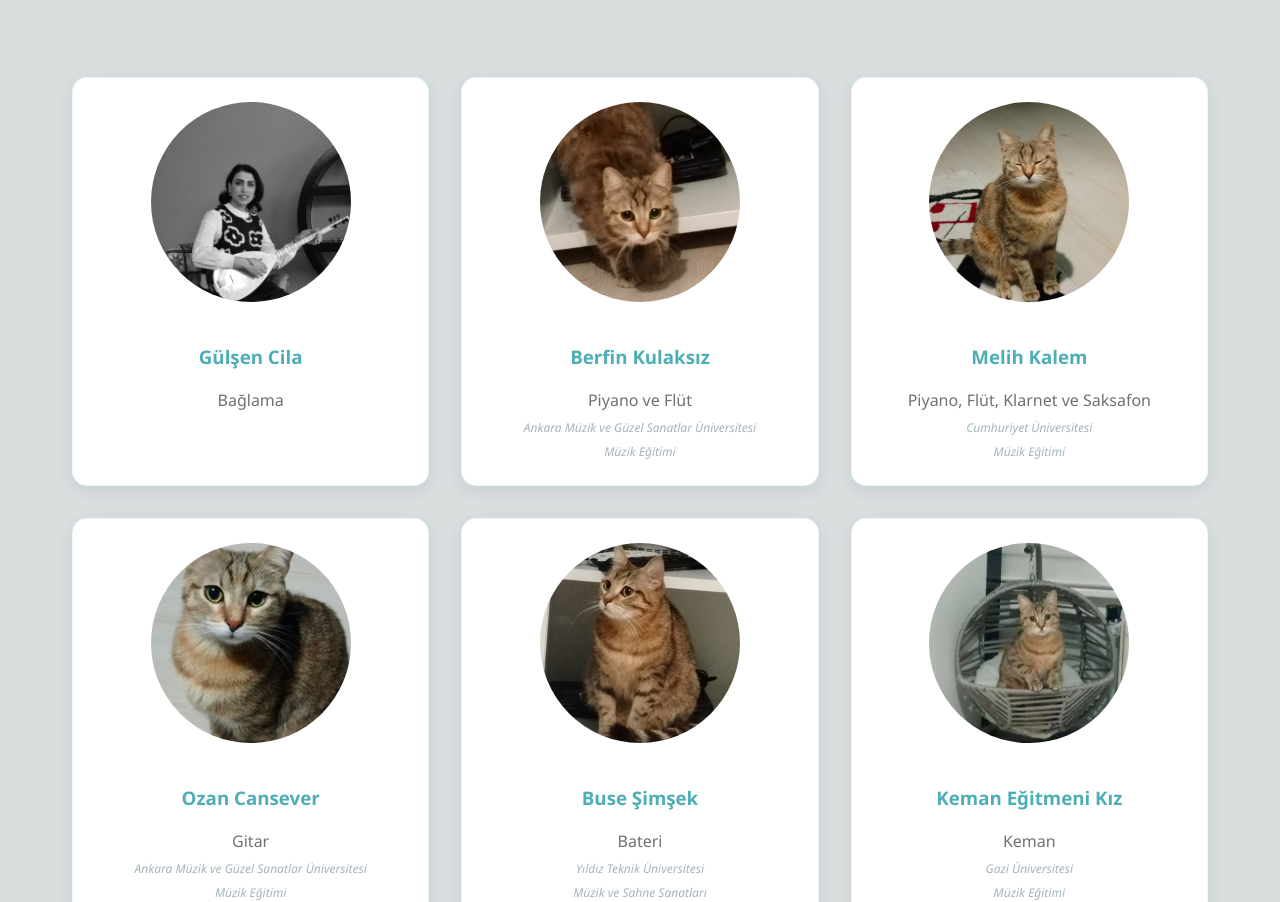
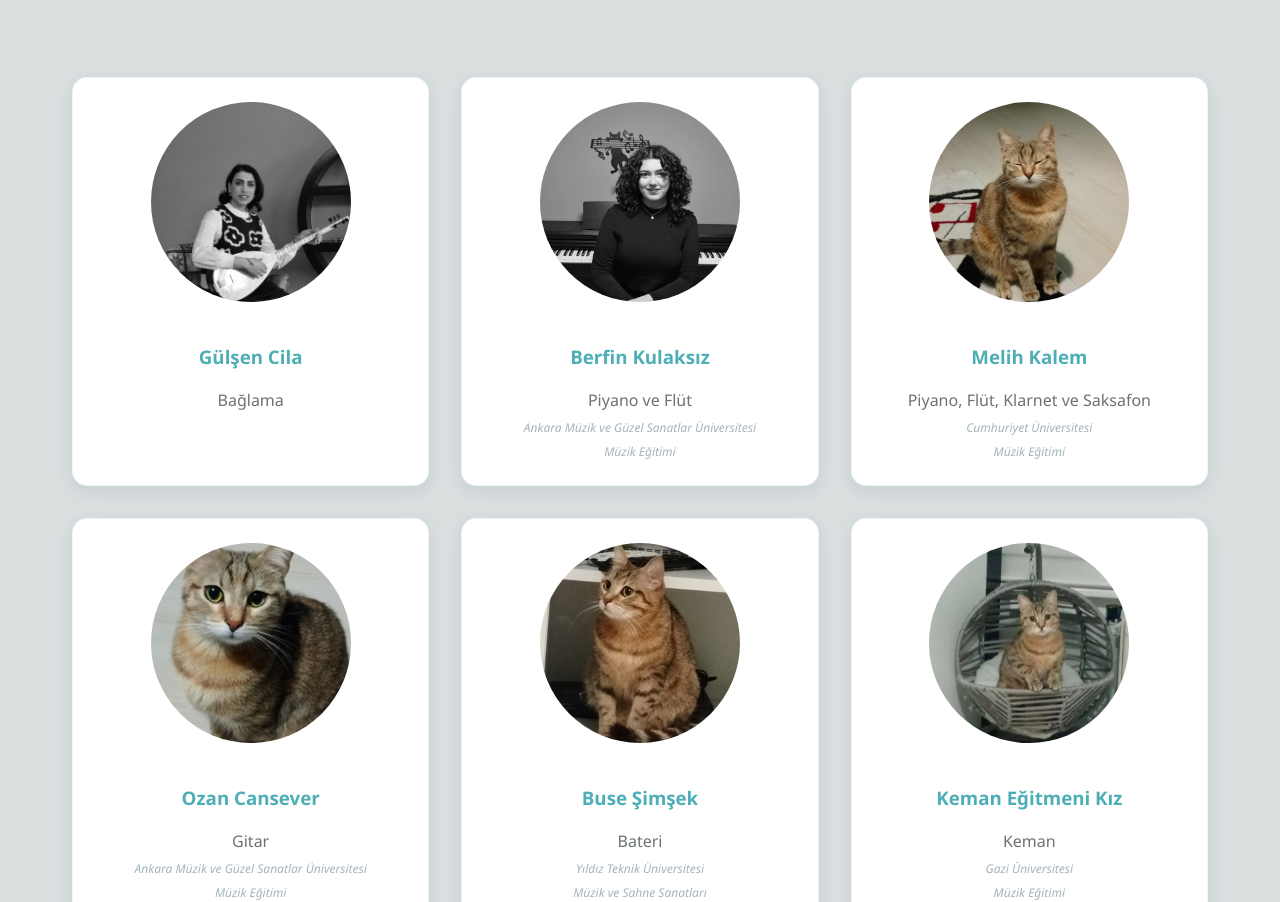
Before and after one commit to mertcobn/gunuqlu_site, a plain HTML site: page index.html in a window 1280 px wide. Shown: the part 849-1751 px from the top of the page. Drawn offline with Linux system fonts and the light colour scheme.

Commit message:
Update index.html

```diff
--- a/index.html
+++ b/index.html
@@ -106,7 +106,7 @@
                 </div>
 
                 <div class="egitmen-card">
-                    <img src="egitmen2.jpg" alt="Berfin Kulaksız">
+                    <img src="IMG-20250220-WA0015.jpg" alt="Berfin Kulaksız">
                     <h3>Berfin Kulaksız</h3>
                     <p>Piyano ve Flüt</p>
                     <p class="egitim-bilgisi">Ankara Müzik ve Güzel Sanatlar Üniversitesi</p>
```
